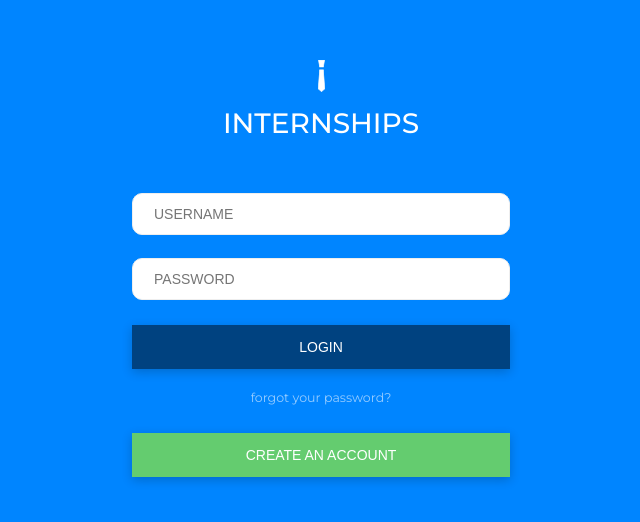
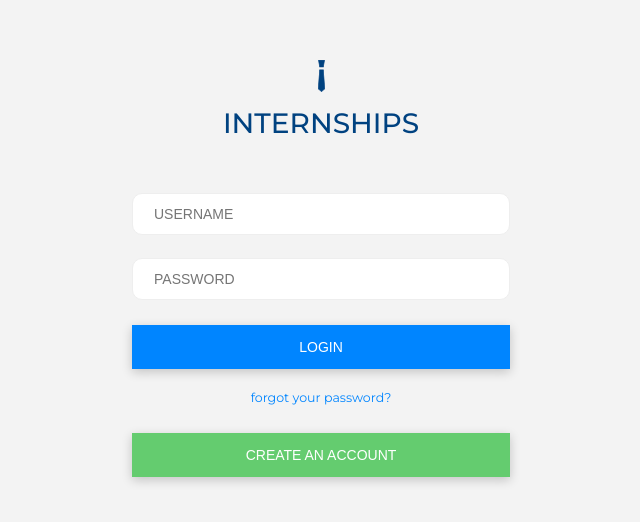
Before and after one commit to devinaustin1122/Internships, a React (Create React App) app: page /login in a window 1280 px wide. Shown: the part 114-636 px from the top of the page, without its empty margins (319-959 px from the left). Built offline with nearby package versions, Linux system fonts and the light colour scheme.

Commit message:
style updates and add link for profile picture select

```diff
--- a/src/App.css
+++ b/src/App.css
@@ -34,12 +34,13 @@
 }
 
 .login {
+  background-color: #f3f3f3;
+
   display: flex;
   justify-content: center;
   align-items: center;
   width: 100%;
-  background-color: var(--primary-color);
-  color: white;
+  color: var(--secondary-color);
 }
 
 .login__container {
--- a/src/components/EditProfile.js
+++ b/src/components/EditProfile.js
@@ -15,11 +15,17 @@ const EditProfile = (props) => {
     console.log(input);
   };
 
+  const handleSelect = (e) => {
+    e.preventDefault();
+    console.log("handle select");
+  };
+
   return (
     <section className="profile">
       <div className="profile__crop">
         <img className="profile__img" src={profile} />
       </div>
+      <a onClick={handleSelect}>edit profile picture</a>
       <form className="form" onSubmit={handleSubmit}>
         <StyledTextbox
           value={input.name}
--- a/src/components/Login.js
+++ b/src/components/Login.js
@@ -3,7 +3,7 @@ import { useState } from "react";
 import { Routes, Route, Navigate, Link, useNavigate } from "react-router-dom";
 import StyledTextbox from "../styles/StyledTexbox";
 import StyledButton from "../styles/StyledButton";
-import logo from "../logo.svg";
+import logo from "../tie.svg";
 
 const Login = (props) => {
   let navigate = useNavigate();
--- a/src/components/Profile.js
+++ b/src/components/Profile.js
@@ -32,10 +32,6 @@ const user = {
 };
 
 const Profile = () => {
-  const handleEdit = () => {
-    console.log("handle edit");
-  };
-
   return (
     <main className="dashboard">
       <section className="profile">
@@ -46,15 +42,11 @@ const Profile = () => {
         <h3>{user.organization}</h3>
         <h4>{user.title}</h4>
         <Link to={"/profile/edit"}>
-          <img className="profile__edit" src={edit} onClick={handleEdit} />
+          <img className="profile__edit" src={edit} />
         </Link>
       </section>
       <section className="internship">
-        <StyledButton
-          type="button"
-          backgroundColor={"#64CC6F"}
-          value="CREATE INTERNSHIP"
-        />
+        <StyledButton type="button" value="CREATE INTERNSHIP" />
         <ul className="internships__list">
           {internships.map((internship) => {
             return (
--- a/src/index.css
+++ b/src/index.css
@@ -36,7 +36,7 @@ img {
 
 a {
   font-size: 0.9rem;
-  color: var(--accent-color);
+  color: var(--primary-color);
   margin: 0.5rem 0;
   text-decoration: none;
 }
--- a/src/styles/StyledButton.js
+++ b/src/styles/StyledButton.js
@@ -2,7 +2,7 @@ import styled, { css } from "styled-components";
 
 const StyledButton = styled.input`
   width: 100%;
-  background-color: var(--secondary-color);
+  background-color: var(--primary-color);
   border: none;
   color: white;
   font-weight: 500;
```
Also changed, not shown: src/logo.svg (deleted), src/tie.svg.
